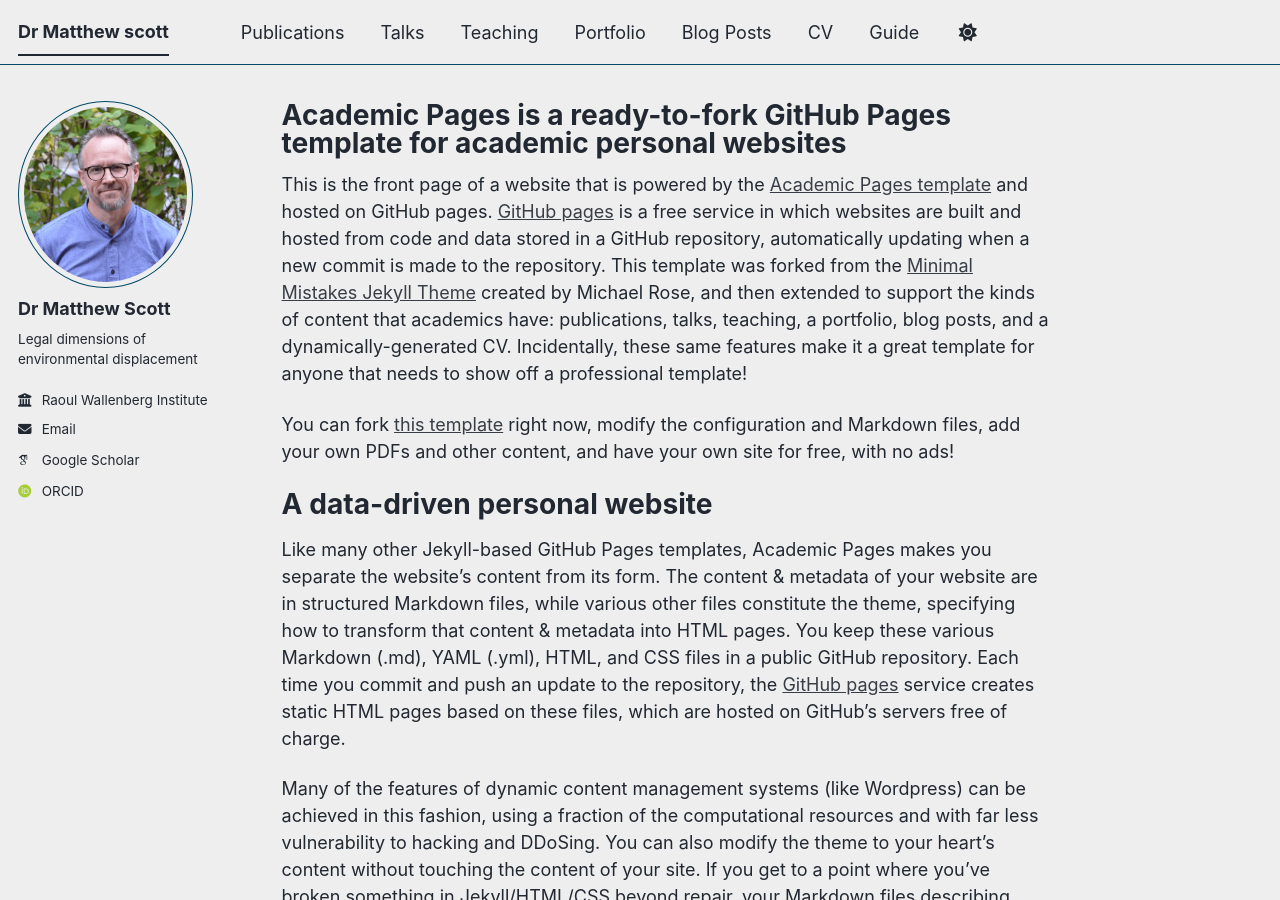
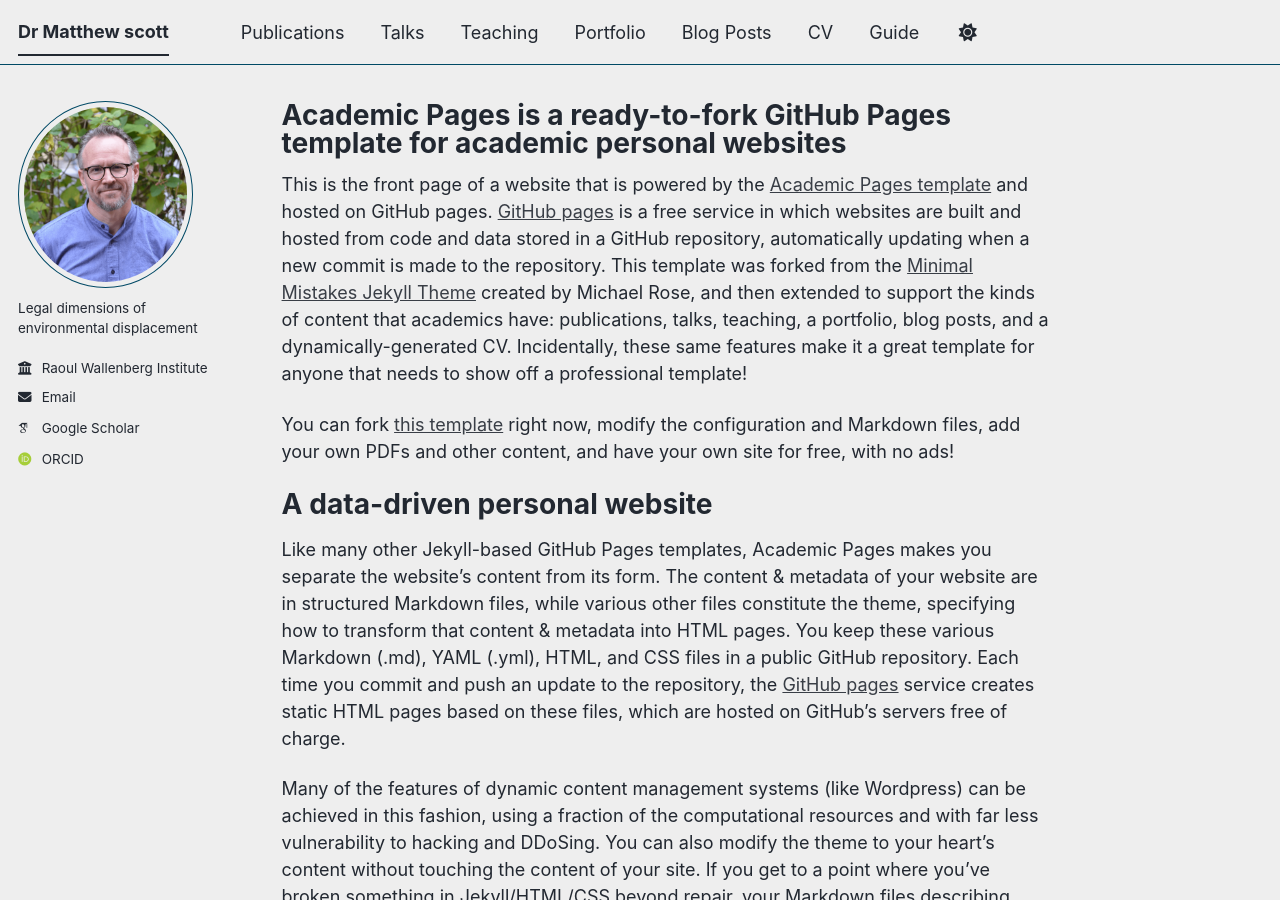
Before and after one commit to MatthewScott111/MatthewScott111.github.io, a Jekyll site: the page built from _pages/about.md, in a window 1280 px wide and 900 px high. Built offline with Jekyll 4.4.1, drawn with Linux system fonts in a browser that asks for light colours; some web fonts are replaced; a script bundle is joined from its source files by our own code; library files that are not in the unit come from our copies.

Commit message:
Update _config.yml

```diff
--- a/_config.yml
+++ b/_config.yml
@@ -24,7 +24,6 @@
 author:
   # Biographic information
   avatar           : "profile.png"
-  name             : "Dr Matthew Scott"
   pronouns         : # example: "she/her"
   bio              : "Legal dimensions of environmental displacement"
   employer         : "Raoul Wallenberg Institute"
```
